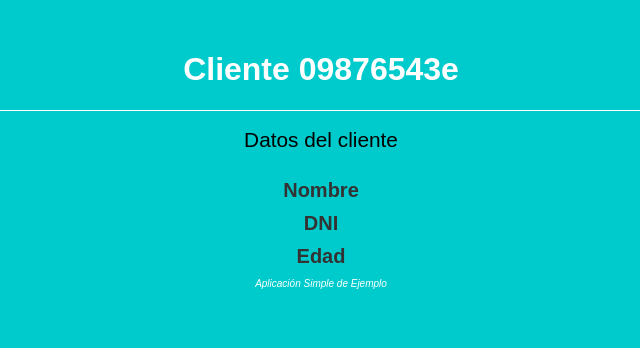
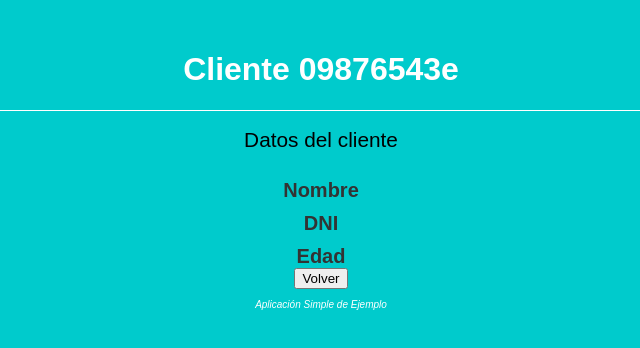
Before and after one commit to Sonia0707/CustomerApp, a React (Create React App) app: page /customers/09876543e in a window 1280 px wide. Shown: the top 348 px of the page, without its empty margins (319-959 px from the left). Built offline with nearby package versions, Linux system fonts and the light colour scheme.

Commit message:
CustomerContainer.js => Creamos la función handleOnBack y se la pasamos a CustomerData.js y CustomersEdit.js para que puedan ir atras con el btón generado en cada una.

```diff
--- a/src/components/CustomerData.js
+++ b/src/components/CustomerData.js
@@ -1,7 +1,8 @@
 import React from "react";
 import PropTypes from "prop-types";
+import CustomersActions from "./CustomersActions";
 
-const CustomerData = ({ name, dni, age }) => {
+const CustomerData = ({ name, dni, age, onBack }) => {
   return (
     <div>
       <div className="customer-data">
@@ -19,6 +20,9 @@
           <i>{age}</i>
         </div>
       </div>
+      <CustomersActions>
+        <button onClick={onBack}>Volver</button>
+      </CustomersActions>
     </div>
   );
 };
@@ -27,6 +31,7 @@
   name: PropTypes.string.isRequired,
   dni: PropTypes.string.isRequired,
   age: PropTypes.number,
+  onBack: PropTypes.func.isRequired,
 };
 
 export default CustomerData;
--- a/src/components/CustomerEdit.js
+++ b/src/components/CustomerEdit.js
@@ -40,7 +40,7 @@
   return error;
 };
 //Añadimos 2 funciones para el boton de aceptar que se las pasara el CustomerContainer.js:
-const CustomerEdit = ({ name, dni, age, handleSubmit, submitting }) => {
+const CustomerEdit = ({ name, dni, age, handleSubmit, submitting, onBack }) => {
   return (
     //Le pasamos al form la acción por defecto reservada en redux-form handleSubmit
     <div>
@@ -68,6 +68,7 @@
           <button type="submit" disabled={submitting}>
             Aceptar
           </button>
+          <button onClick={onBack}>Cancelar</button>
         </CustomersActions>
       </form>
     </div>
@@ -78,6 +79,7 @@
   name: PropTypes.string,
   dni: PropTypes.string,
   age: PropTypes.number,
+  onBack: PropTypes.func.isRequired,
 };
 //Decorando el componente CustomerEdit con un Higher Order Component que nos provee la librería redux-form
 //Como parametro le estamos pasando un objet que tiene como clave: form: 'CustomerEdit' el nombre es arbitrario pero
--- a/src/containers/CustomerContainer.js
+++ b/src/containers/CustomerContainer.js
@@ -12,6 +12,9 @@
   //Creamos la función para pasarsela a CustomerEdit y poder modificar los datos:
   handleSubmit = (values) => {
     console.log(JSON.stringify(values));
+  };
+  handleOnBack = () => {
+    this.props.history.goBack();
   };
 
   //Ejemplo de Route cambiamos el pinchar en Edition
@@ -30,6 +33,7 @@
           <CustomerControl
             {...this.props.customer}
             onSubmit={this.handleSubmit}
+            onBack={this.handleOnBack}
           />
         );
       }}
```
